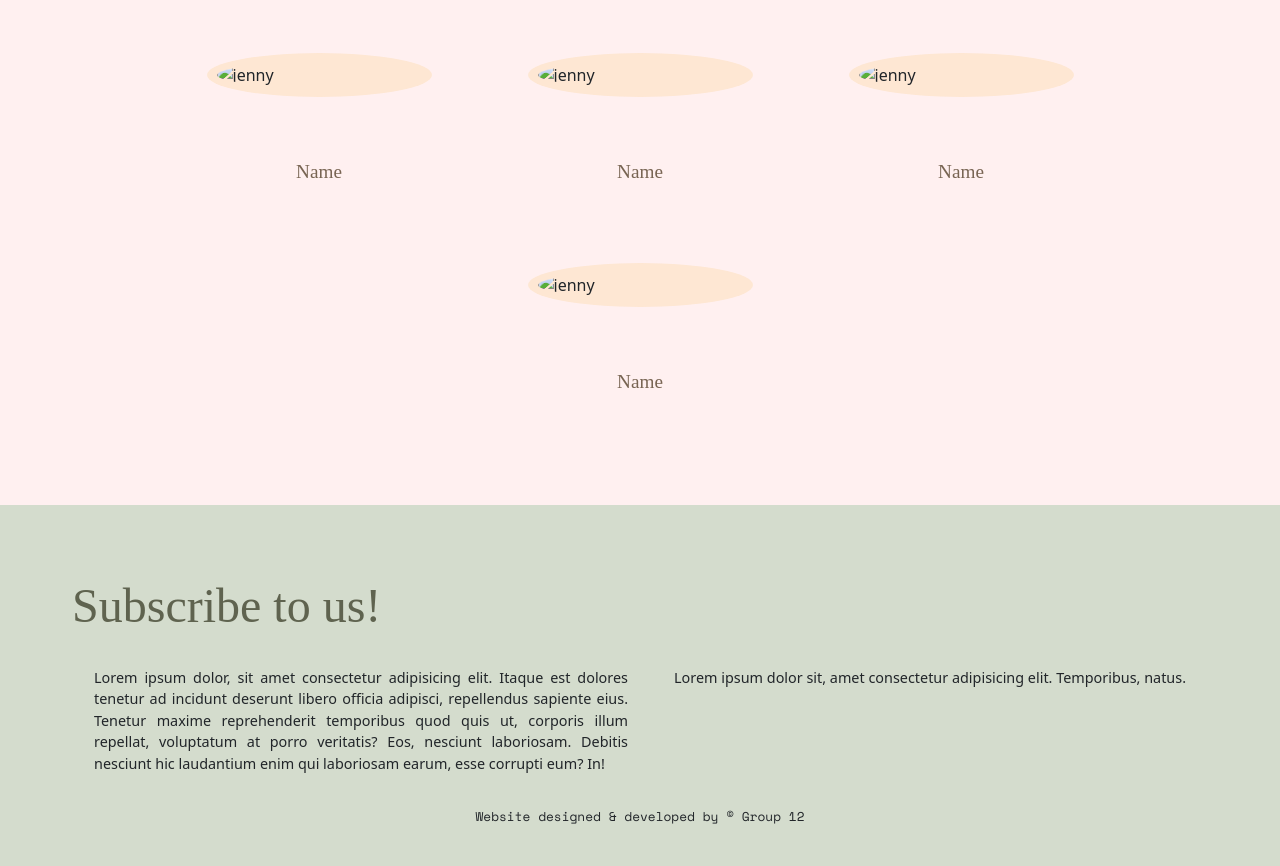
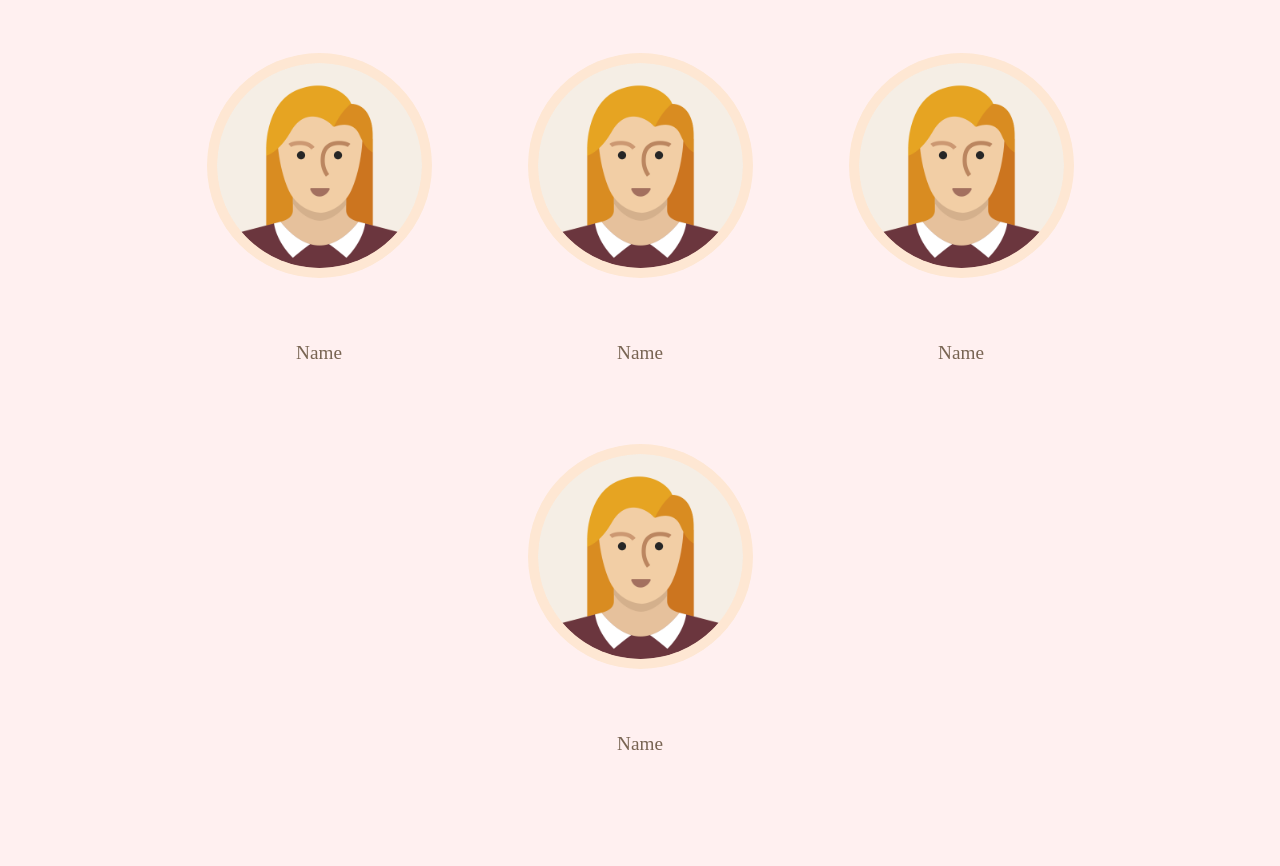
Before and after one commit to jnysevilla/CFG-Group12, a plain HTML site: page index.html in a window 1280 px wide. Shown: the part 1550-2416 px from the top of the page. Drawn offline with nearby package versions, Linux system fonts and the light colour scheme; a web font is replaced by a local one.

Commit message:
Modified index due to image folder changes

```diff
--- a/index.html
+++ b/index.html
@@ -73,19 +73,19 @@
 
         <div class="creator-img">
             <figure>
-                <img src="img/ava_icon.png" alt="jenny">
+                <img src="Imgs/ava_icon.png" alt="name">
                 <figcaption>Name</figcaption>
             </figure>
             <figure>
-                <img src="img/ava_icon.png" alt="jenny">
+                <img src="Imgs/ava_icon.png" alt="name">
                 <figcaption>Name</figcaption>
             </figure>
             <figure>
-                <img src="img/ava_icon.png" alt="jenny">
+                <img src="Imgs/ava_icon.png" alt="name">
                 <figcaption>Name</figcaption>
             </figure>
             <figure>
-                <img src="img/ava_icon.png" alt="jenny">
+                <img src="Imgs/ava_icon.png" alt="name">
                 <figcaption>Name</figcaption>
             </figure>
         </div>
```
